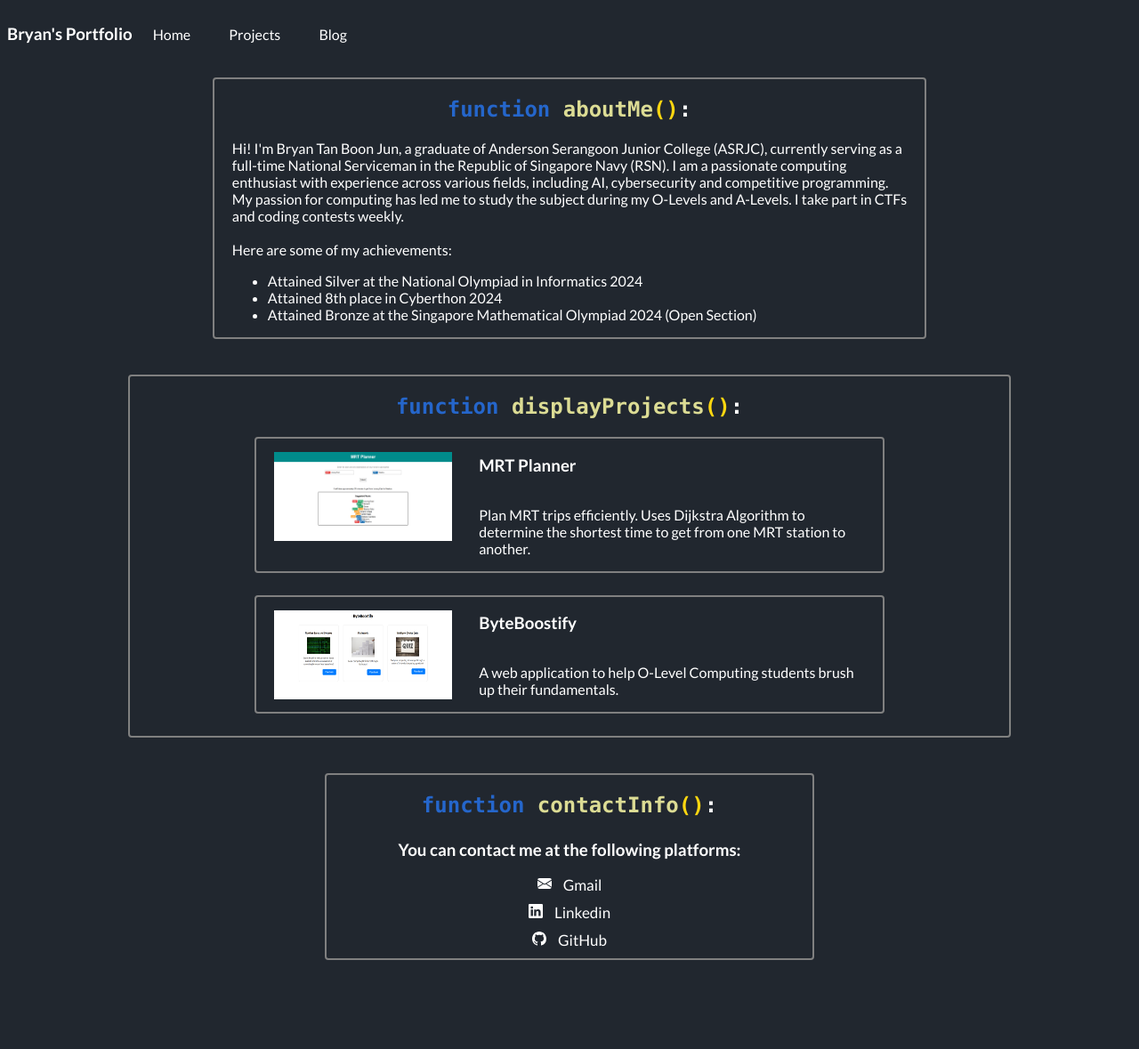
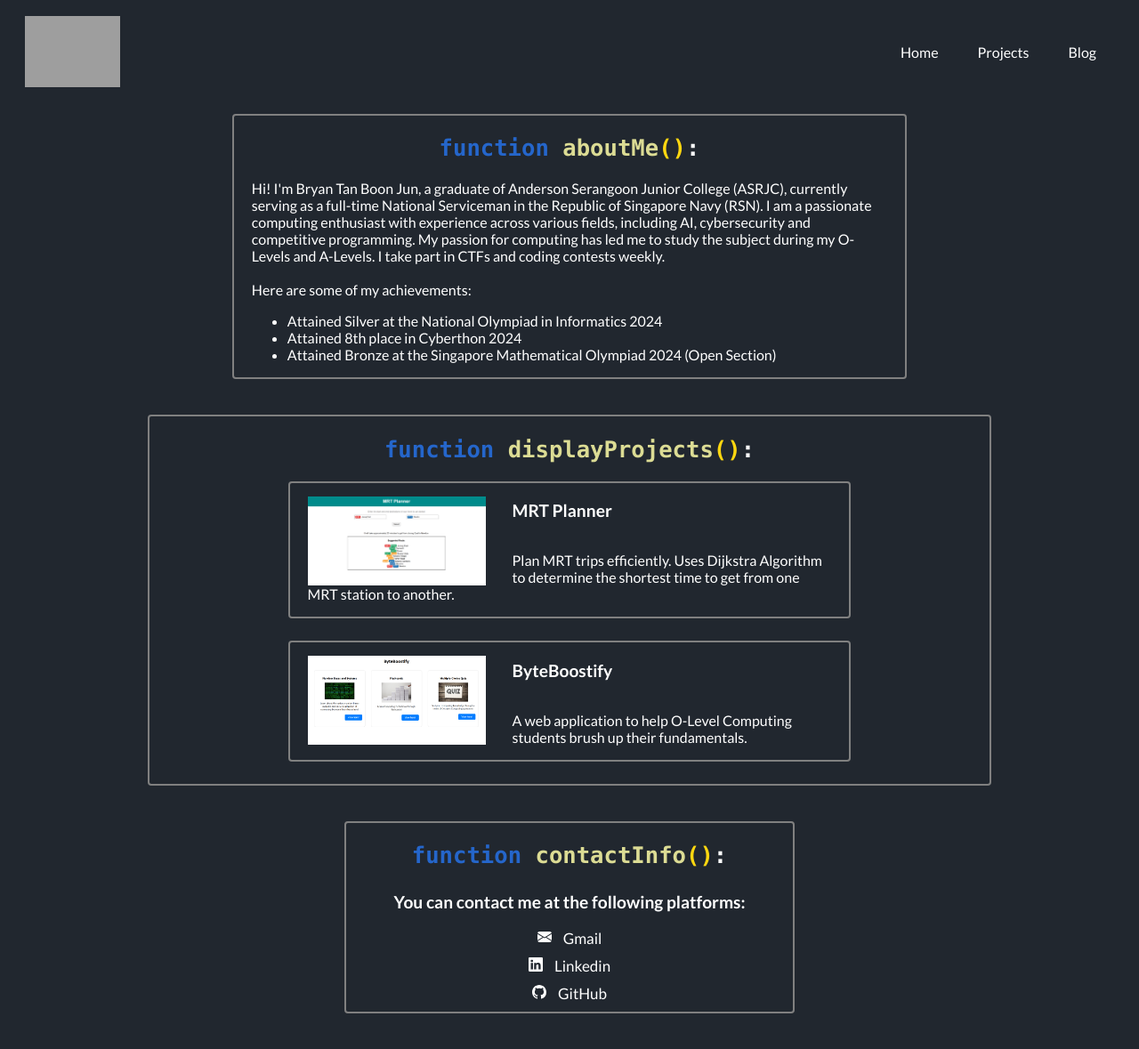
Before and after one commit to FundayStrike/portfolio, a PHP site: page / in a window 1280 px wide. Shown: the whole page at 89% size. Before the commit the page ends 1079 px from the top, so only its background shows below. Run offline with PHP 8.4, Linux system fonts and the light colour scheme; some libraries are stand-ins or nearby versions; grey boxes are pictures that could not be loaded.

Commit message:
Made webpage more responsive

```diff
--- a/index.html
+++ b/index.html
@@ -6,11 +6,17 @@
         <link rel="preconnect" href="https://fonts.googleapis.com">
         <link rel="preconnect" href="https://fonts.gstatic.com" crossorigin>
         <link href="https://fonts.googleapis.com/css2?family=Lato:wght@400;700&display=swap" rel="stylesheet">
+        <meta name="viewport" content="width=device-width, initial-scale=1.0">
     </head>
     <body>
         <div class="nav-bar">
-            <h3>Bryan's Portfolio</h3>
-            <div class="links">
+            <a href="index.html" class="nav-logo-link">
+                <img src="images/bt_logo_without_background.svg" alt="Bryan Tan logo" class="nav-logo"/>
+            </a>
+            <button class="hamburger" id="hamburger" aria-label="Toggle navigation">
+                <span></span><span></span><span></span>
+            </button>
+            <div class="links" id="nav-links">
                 <a class="header-link" href="index.html">Home</a>
                 <a class="header-link" href="#display-projects">Projects</a>
                 <a class="header-link" href="https://fundaystrike.github.io/blog/">Blog</a>
@@ -33,12 +39,12 @@
         <div class="content-box" id="display-projects">
             <h2><span style="color: #2566cb;">function</span> <span style="color: #dcdc94;">displayProjects</span><span style="color: #ffd710;">()</span>:</h2>
             <div class="content-box project-box">
-                <img src="images/mrt_planner_preview.PNG"/>
+                <img src="images/mrt_planner_preview.PNG" alt="MRT Planner preview"/>
                 <h3 class="project-title">MRT Planner</h3>
                 <p class="project-desc">Plan MRT trips efficiently. Uses Dijkstra Algorithm to determine the shortest time to get from one MRT station to another.</p>
             </div>
             <div class="content-box project-box">
-                <img src="images/byte_boostify_preview.PNG"/>
+                <img src="images/byte_boostify_preview.PNG" alt="ByteBoostify preview"/>
                 <h3 class="project-title">ByteBoostify</h3>
                 <p class="project-desc">A web application to help O-Level Computing students brush up their fundamentals.</p>
             </div>
@@ -46,7 +52,7 @@
         <div class="content-box" id="contact-info">
             <h2><span style="color: #2566cb;">function</span> <span style="color: #dcdc94;">contactInfo</span><span style="color: #ffd710;">()</span>:</h2>
             <h3 style="margin-top: 5px;">You can contact me at the following platforms:</h3>
-            <a class="platform-link" href="mailto:bryantan1862@gmail.com">
+            <a class="platform-link" href="/cdn-cgi/l/email-protection#8fedfdf6eee1fbeee1beb7b9bdcfe8e2eee6e3a1ece0e2">
                 <svg xmlns="http://www.w3.org/2000/svg" width="16" height="16" fill="currentColor" class="bi bi-envelope-fill" viewBox="0 0 16 16">
                     <path d="M.05 3.555A2 2 0 0 1 2 2h12a2 2 0 0 1 1.95 1.555L8 8.414zM0 4.697v7.104l5.803-3.558zM6.761 8.83l-6.57 4.027A2 2 0 0 0 2 14h12a2 2 0 0 0 1.808-1.144l-6.57-4.027L8 9.586zm3.436-.586L16 11.801V4.697z"/>
                 </svg>&nbsp;&nbsp;&nbsp;&nbsp;Gmail
@@ -62,5 +68,13 @@
                 </svg>&nbsp;&nbsp;&nbsp;&nbsp;GitHub
             </a>
         </div>
+        <script data-cfasync="false" src="/cdn-cgi/scripts/5c5dd728/cloudflare-static/email-decode.min.js"></script><script>
+            const hamburger = document.getElementById('hamburger');
+            const navLinks = document.getElementById('nav-links');
+            hamburger.addEventListener('click', () => {
+                navLinks.classList.toggle('open');
+                hamburger.classList.toggle('active');
+            });
+        </script>
     </body>
 </html>
--- a/styles.css
+++ b/styles.css
@@ -1,160 +1,241 @@
-html{
+html {
     background-color: #21272f;
     color: white;
     font-family: "Lato", sans-serif;
 }
 
-h2{
+h2 {
     font-family: Consolas, 'Courier New', monospace;
     text-align: center;
 }
 
-h3{
+h3 {
     display: inline-block;
 }
 
-a{
+a {
     text-decoration: none;
     color: white;
 }
 
-a:visited{
+a:visited {
     color: white;
 }
 
-.nav-bar{
+.nav-bar {
+    display: flex;
+    align-items: center;
+    justify-content: space-between;
+    flex-wrap: wrap;
+    padding: 10px 20px;
     margin-bottom: 20px;
 }
 
-.project-title{
+.nav-bar h3 {
+    margin: 0;
+}
+
+.links {
+    display: flex;
+    flex-wrap: wrap;
+    gap: 4px;
+}
+
+.header-link {
+    padding: 6px 20px;
+}
+
+.hamburger {
+    display: none;
+    flex-direction: column;
+    gap: 6px;
+    background: none;
+    border: none;
+    cursor: pointer;
+    padding: 4px;
+}
+
+.hamburger span {
+    display: block;
+    width: 24px;
+    height: 2px;
+    background: white;
+    border-radius: 2px;
+    transition: transform 0.4s, opacity 0.3s;
+}
+
+.hamburger.active {
+    gap: 5px;
+}
+
+.hamburger.active span:nth-child(1) { transform: translateY(7px) rotate(45deg); }
+.hamburger.active span:nth-child(2) { opacity: 0; }
+.hamburger.active span:nth-child(3) { transform: translateY(-7px) rotate(-45deg); }
+
+.content-box {
+    border: 2px solid grey;
+    border-radius: 4px;
+    padding: 0 20px;
+    margin: 0 auto 40px;
+    box-sizing: border-box;
+}
+
+.project-box {
+    width: 70%;
+    margin-bottom: 25px;
+    overflow: hidden;
+}
+
+.project-box::after {
+    content: "";
+    display: table;
+    clear: both;
+}
+
+.project-box:hover {
+    background-color: rgba(43, 49, 57, 0.8);
+    transition: 0.4s;
+}
+
+.project-title {
     display: inline-block;
     padding-right: 10px;
 }
 
-.links{
-    display: inline-block;
-}
-
-.header-link{
-    padding-left: 20px;
-    padding-right: 20px;
-}
-
-.content-box{
-    border: 2px solid grey;
-    border-radius: 4px;
-    padding-left: 20px;
-    padding-right: 20px;
-    margin: auto;
-    margin-bottom: 40px;
-}
-
-.project-box{
-    width: 70%;
-    margin-bottom: 25px;
-}
-
-.project-box:hover{
-    background-color: rgba(43, 49, 57, 0.8);
-    transition: 0.4s;
-}
-
-.platform-link{
+.platform-link {
     font-size: 17px;
     display: block;
+    align-items: center;
+    gap: 12px;
     margin-bottom: 10px;
 }
 
-img{
+.project-box img {
     float: left;
     height: 100px;
     width: 200px;
     margin-right: 30px;
     margin-top: 15px;
+    object-fit: cover;
 }
 
-svg{
+.nav-logo-link {
+    display: flex;
+    align-items: center;
+    text-decoration: none;
+}
+
+.nav-logo {
+    height: 80px;
+    width: auto;
+    display: block;
+}
+
+.platform-link svg {
     height: 16px;
     width: 16px;
+    flex-shrink: 0;
 }
 
-#about-me{
-    width: 60%;
+#about-me      { width: 60%; }
+#display-projects { width: 75%; }
+#contact-info  {text-align: center; width: 40%; }
+
+/* for tablets */
+@media only screen and (max-width: 1024px) {
+    #about-me,
+    #display-projects,
+    .project-box,
+    #contact-info {
+        width: 90%;
     }
 
-#display-projects{
-    width: 75%;
+    .project-box img {
+        height: 130px;
+        width: 260px;
+    }
 }
 
-#contact-info{
-    text-align: center;
-    width: 40%;
+/* for large phones */
+@media only screen and (max-width: 768px) {
+    .hamburger {
+        display: flex;
     }
 
-@media only screen and (max-width: 1200px){
-    body{
-        font-size: 20px;
+    .links {
+        display: none;
+        flex-direction: column;
+        width: 100%;
+        padding: 8px 0 4px;
     }
 
-    ul{
-        font-size: 20px;
+    .links.open {
+        display: flex;
     }
 
-    h2{
-        font-size: 45px;
+    .header-link {
+        padding: 10px 0;
+        border-top: 1px solid rgba(255,255,255,0.1);
     }
 
-    h3{
-        font-size: 45px;
+    .project-box img {
+        float: none;
+        display: block;
+        width: 100%;
+        height: auto;
+        max-height: 200px;
+        object-fit: cover;
+        margin: 15px 0 12px;
     }
 
-    a{
-        font-size: 35px;
+    .project-box {
+        width: 95%;
     }
 
-    img{
-        margin-top: 50px;
-        padding-left: 30px;
-        height: 300px;
-        width: 600px;
+    h2 { font-size: 1.5rem; }
+
+    .content-box {
+        padding: 0 16px;
+        margin-bottom: 28px;
     }
 
-    svg{
-        height: 32px;
-        width: 32px;
+    .platform-link {
+        font-size: 16px;
+    }
 }
 
-    .content-box{
-        padding-left: 50px;
-        padding-right: 50px;
-        padding-bottom: 10px;
-        margin-bottom: 100px;
-        border-radius: 12px;
+/* for small phones */
+@media only screen and (max-width: 480px) {
+    body { font-size: 15px; }
+
+    h2 { font-size: 1.2rem; }
+    h3 { font-size: 1rem; }
+
+    #about-me,
+    #display-projects,
+    .project-box,
+    #contact-info {
+        width: 95%;
     }
 
-    .project-desc{
-        font-size: 30px;
+    .content-box {
+        padding: 0 12px;
+        border-radius: 6px;
+        margin-bottom: 20px;
     }
 
-    .platform-link{
-        font-size: 20px;
-        display: block;
-        margin-bottom: 10px;
+    .project-box img {
+        max-height: 160px;
     }
 
-    #about-me{
-        width: 85%;
+    .platform-link svg {
+        height: 18px;
+        width: 18px;
+    }
 }
 
-    #display-projects{
-        width: 85%;
+@media only screen and (min-width: 1200px) {
+    body  { font-size: 16px; }
+    h2    { font-size: 1.6rem; }
+    h3    { font-size: 1.2rem; }
 }
-
-    .project-box{
-        width: 85%;
-    }
-
-    #contact-info{
-        width: 85%;
-    }
-}
```
Also changed, not shown: images/bt_logo.svg (added), images/bt_logo_without_background.svg (added). Lines whose indentation alone changed are shown as unchanged.
